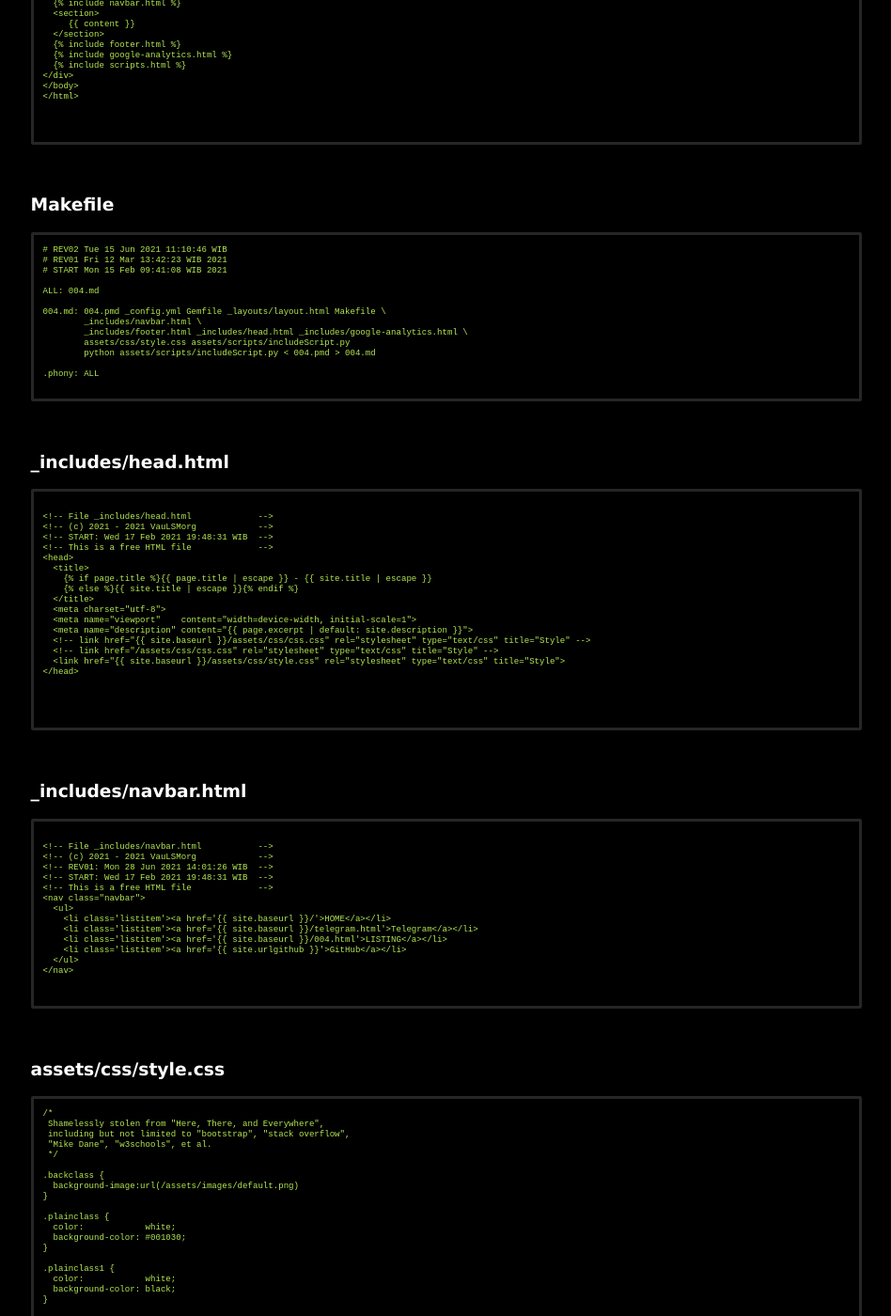
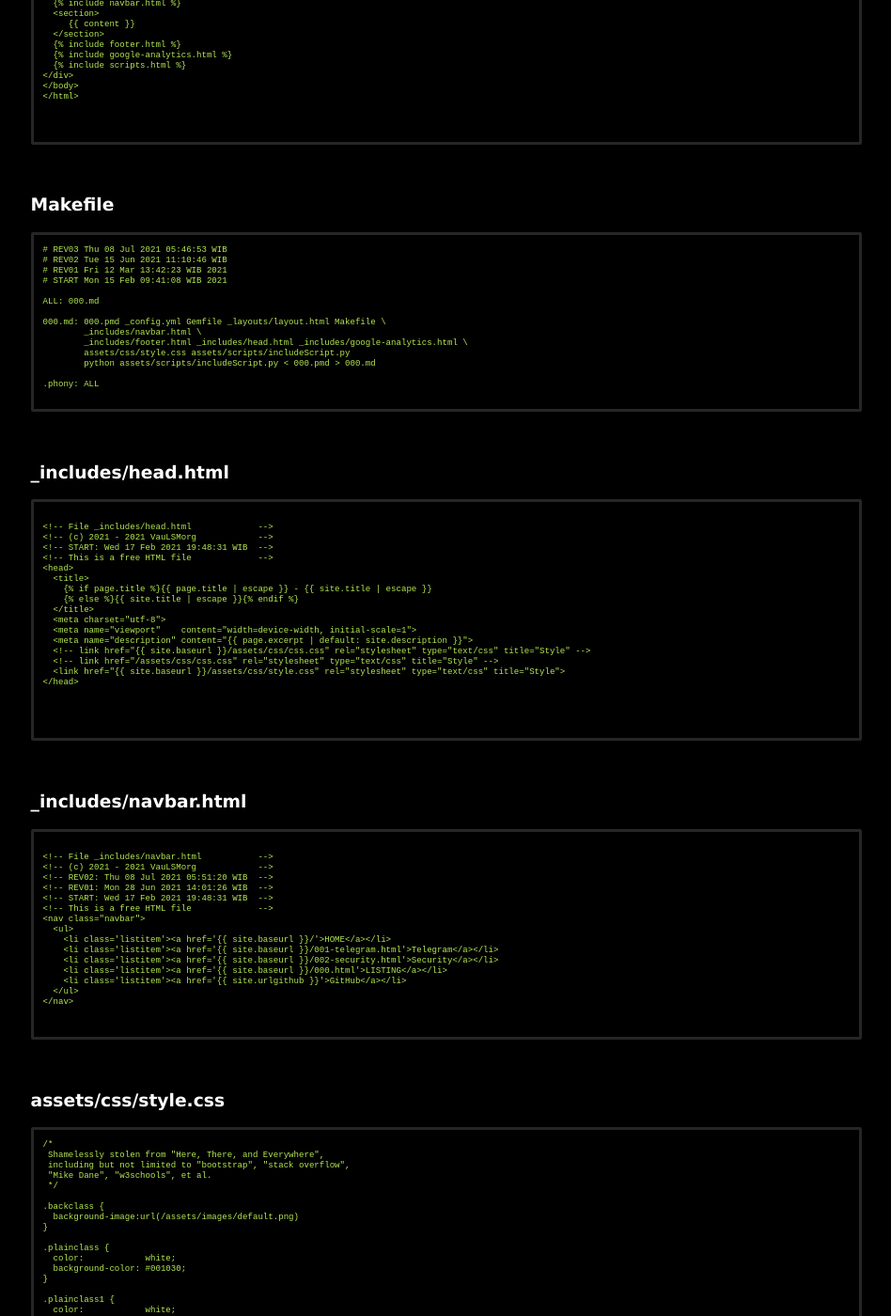
Before and after one commit to cbkadal/andung, a Jekyll site: the page built from 000.md, in a window 1280 px wide and 1400 px high, scrolled down 1098 px. Shown: the whole window at 94% size, without its empty margins (165-1113 px from the left). Built offline with Jekyll 4.4.1, drawn with Linux system fonts in a browser that asks for light colours; some of the changed text lies outside the part shown.

Commit message:
new file:   002-security.md

````diff
--- a/004.md
+++ b/000.md
@@ -7,7 +7,7 @@ title:  "GitHub Page Configuration Files"
 
 ```
 title:       "Andung"
-version:     "0004---28-Jun-2021"
+version:     "0005---07-Jul-2021"
 copyright:   "2021-2021"
 description: >-
   This Is How Me Do It!
@@ -90,17 +90,18 @@ gem 'github-pages', group: :jekyll_plugins
 ### Makefile
 
 ```
+# REV03 Thu 08 Jul 2021 05:46:53 WIB
 # REV02 Tue 15 Jun 2021 11:10:46 WIB
 # REV01 Fri 12 Mar 13:42:23 WIB 2021
 # START Mon 15 Feb 09:41:08 WIB 2021
 
-ALL: 004.md
+ALL: 000.md
 
-004.md: 004.pmd _config.yml Gemfile _layouts/layout.html Makefile \
+000.md: 000.pmd _config.yml Gemfile _layouts/layout.html Makefile \
         _includes/navbar.html \
         _includes/footer.html _includes/head.html _includes/google-analytics.html \
 	assets/css/style.css assets/scripts/includeScript.py
-	python assets/scripts/includeScript.py < 004.pmd > 004.md
+	python assets/scripts/includeScript.py < 000.pmd > 000.md
 
 .phony: ALL
 
@@ -140,14 +141,16 @@ ALL: 004.md
 {% raw %}
 <!-- File _includes/navbar.html           -->
 <!-- (c) 2021 - 2021 VauLSMorg            -->
+<!-- REV02: Thu 08 Jul 2021 05:51:20 WIB  -->
 <!-- REV01: Mon 28 Jun 2021 14:01:26 WIB  -->
 <!-- START: Wed 17 Feb 2021 19:48:31 WIB  -->
 <!-- This is a free HTML file             -->
 <nav class="navbar">
   <ul>
     <li class='listitem'><a href='{{ site.baseurl }}/'>HOME</a></li>
-    <li class='listitem'><a href='{{ site.baseurl }}/telegram.html'>Telegram</a></li>
-    <li class='listitem'><a href='{{ site.baseurl }}/004.html'>LISTING</a></li>
+    <li class='listitem'><a href='{{ site.baseurl }}/001-telegram.html'>Telegram</a></li>
+    <li class='listitem'><a href='{{ site.baseurl }}/002-security.html'>Security</a></li>
+    <li class='listitem'><a href='{{ site.baseurl }}/000.html'>LISTING</a></li>
     <li class='listitem'><a href='{{ site.urlgithub }}'>GitHub</a></li>
   </ul>
 </nav>
--- a/_config.yml
+++ b/_config.yml
@@ -1,5 +1,5 @@
 title:       "Andung"
-version:     "0004---28-Jun-2021"
+version:     "0005---07-Jul-2021"
 copyright:   "2021-2021"
 description: >-
   This Is How Me Do It!
--- a/_includes/navbar.html
+++ b/_includes/navbar.html
@@ -1,13 +1,15 @@
 <!-- File _includes/navbar.html           -->
 <!-- (c) 2021 - 2021 VauLSMorg            -->
+<!-- REV02: Thu 08 Jul 2021 05:51:20 WIB  -->
 <!-- REV01: Mon 28 Jun 2021 14:01:26 WIB  -->
 <!-- START: Wed 17 Feb 2021 19:48:31 WIB  -->
 <!-- This is a free HTML file             -->
 <nav class="navbar">
   <ul>
     <li class='listitem'><a href='{{ site.baseurl }}/'>HOME</a></li>
-    <li class='listitem'><a href='{{ site.baseurl }}/telegram.html'>Telegram</a></li>
-    <li class='listitem'><a href='{{ site.baseurl }}/004.html'>LISTING</a></li>
+    <li class='listitem'><a href='{{ site.baseurl }}/001-telegram.html'>Telegram</a></li>
+    <li class='listitem'><a href='{{ site.baseurl }}/002-security.html'>Security</a></li>
+    <li class='listitem'><a href='{{ site.baseurl }}/000.html'>LISTING</a></li>
     <li class='listitem'><a href='{{ site.urlgithub }}'>GitHub</a></li>
   </ul>
 </nav>
````
Also changed, not shown: 002-security.md (added, +5 -0 lines), index.md (+2 -1 lines), 001-telegram.md (renamed from telegram.md), 3 other files.
